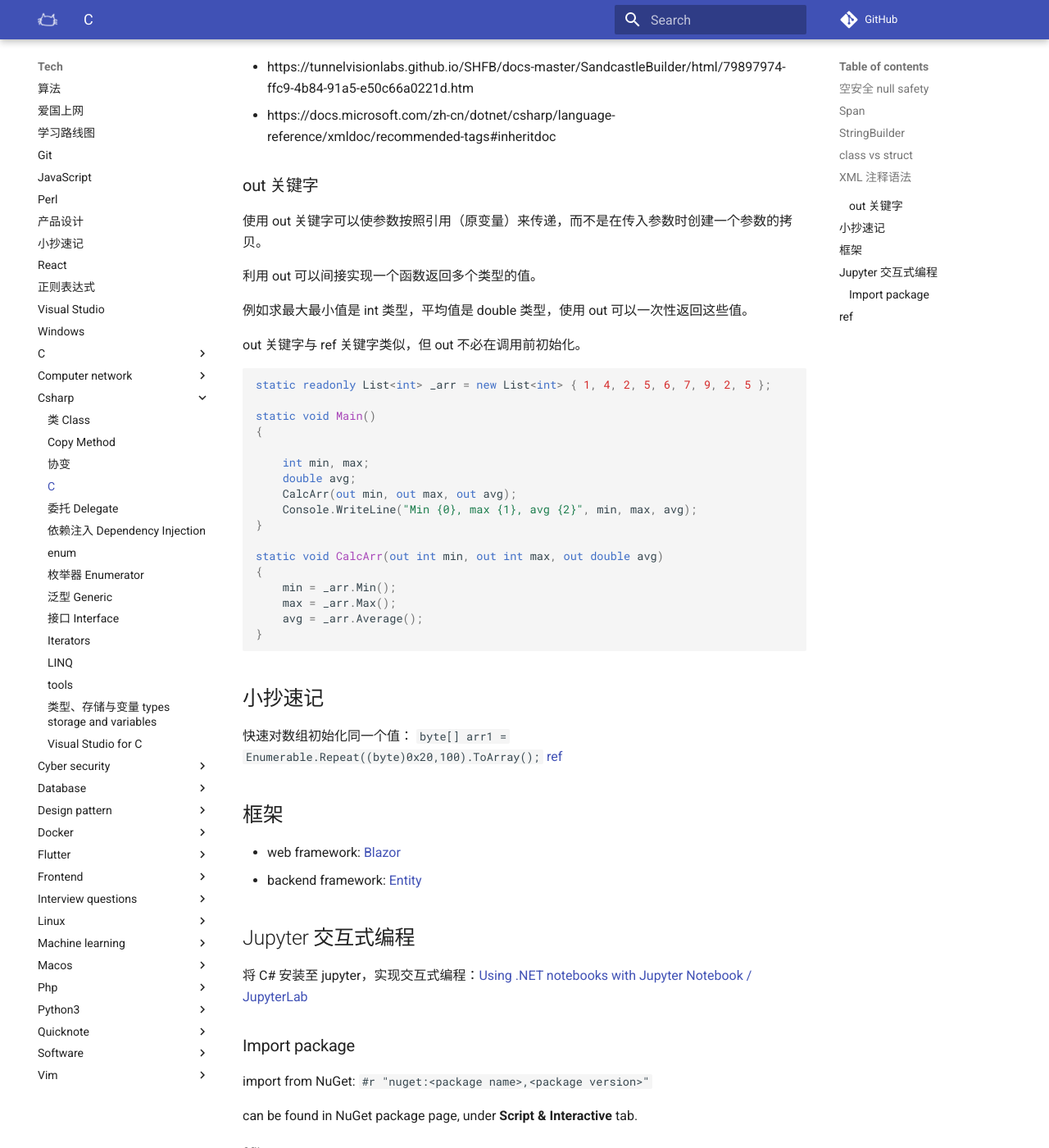
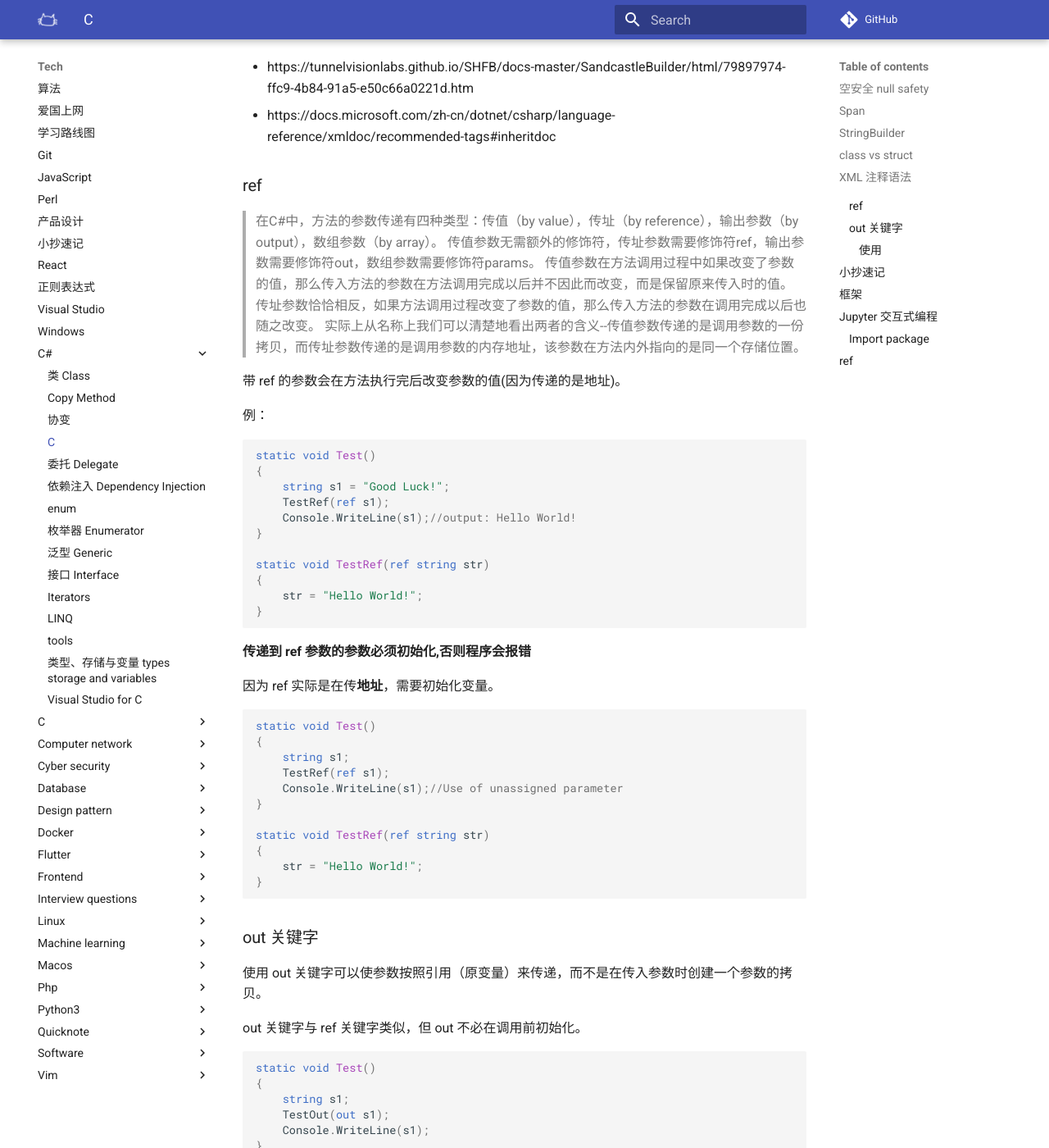
Before and after one commit to luoxufeiyan/wiki.luoxufeiyan.com, an MkDocs documentation site: the page built from docs/tech/C#/csharp.md, in a window 1280 px wide and 1400 px high, scrolled down 2331 px. Shown: the whole window at 82% size. Built offline with MkDocs 1.6.1 and Material for MkDocs 9.7.7, drawn with Linux system fonts in a browser that asks for light colours; comment, search, counter and statistics services are not loaded; some of the changed text lies outside the part shown.

Commit message:
update csharp

````diff
--- a/docs/tech/csharp/csharp.md
+++ b/docs/tech/C#/csharp.md
@@ -102,15 +102,93 @@ ref:
 - https://tunnelvisionlabs.github.io/SHFB/docs-master/SandcastleBuilder/html/79897974-ffc9-4b84-91a5-e50c66a0221d.htm
 - https://docs.microsoft.com/zh-cn/dotnet/csharp/language-reference/xmldoc/recommended-tags#inheritdoc
 
+### ref
+
+> 在C#中，方法的参数传递有四种类型：传值（by value），传址（by reference），输出参数（by output），数组参数（by array）。
+> 传值参数无需额外的修饰符，传址参数需要修饰符ref，输出参数需要修饰符out，数组参数需要修饰符params。
+> 传值参数在方法调用过程中如果改变了参数的值，那么传入方法的参数在方法调用完成以后并不因此而改变，而是保留原来传入时的值。
+> 传址参数恰恰相反，如果方法调用过程改变了参数的值，那么传入方法的参数在调用完成以后也随之改变。
+> 实际上从名称上我们可以清楚地看出两者的含义--传值参数传递的是调用参数的一份拷贝，而传址参数传递的是调用参数的内存地址，该参数在方法内外指向的是同一个存储位置。
+
+
+带 ref 的参数会在方法执行完后改变参数的值(因为传递的是地址)。
+
+例：
+
+```c#
+static void Test()
+{
+    string s1 = "Good Luck!";
+    TestRef(ref s1);
+    Console.WriteLine(s1);//output: Hello World!
+}
+
+static void TestRef(ref string str)
+{
+    str = "Hello World!";
+}
+```
+
+**传递到 ref 参数的参数必须初始化,否则程序会报错**
+
+因为 ref 实际是在传**地址**，需要初始化变量。
+
+```c#
+static void Test()
+{
+    string s1;
+    TestRef(ref s1);
+    Console.WriteLine(s1);//Use of unassigned parameter
+}
+
+static void TestRef(ref string str)
+{
+    str = "Hello World!";
+}
+```
+
 ### out 关键字
 
 使用 out 关键字可以使参数按照引用（原变量）来传递，而不是在传入参数时创建一个参数的拷贝。
 
+out 关键字与 ref 关键字类似，但 out 不必在调用前初始化。
+
+```c#
+static void Test()
+{
+    string s1;
+    TestOut(out s1);
+    Console.WriteLine(s1);
+}
+
+static void TestOut(out string str)
+{
+    str = "Hello World!";
+}
+```
+
+out关键字无法将参数的值传入方法中，（只传递的是方法的引用）。在使用 out 的变量时，初始化必须要在方法的内部进行，否则程序会报错。
+
+```c#
+static void Test()
+{
+    string s1; // 这里赋值也会报错，需要在方法内赋值
+    TestOut(out s1);
+
+}
+
+static void TestOut(out string str)
+{
+    Console.WriteLine(str);//Use of unassigned parameter
+    str = "Hello World!";
+}
+```
+
+#### 使用
+
 利用 out 可以间接实现一个函数返回多个类型的值。
 
 例如求最大最小值是 int 类型，平均值是 double 类型，使用 out 可以一次性返回这些值。
-
-out 关键字与 ref 关键字类似，但 out 不必在调用前初始化。
 
 ```c#
 static readonly List<int> _arr = new List<int> { 1, 4, 2, 5, 6, 7, 9, 2, 5 };
````
Also changed, not shown: docs/tech/C#/class.md (renamed from docs/tech/csharp/class.md), docs/tech/C#/copy.md (renamed from docs/tech/csharp/copy.md), docs/tech/C#/covariance.md (renamed from docs/tech/csharp/covariance.md), docs/tech/C#/delegate.md (renamed from docs/tech/csharp/delegate.md), docs/tech/C#/dependency_injection.md (renamed from docs/tech/csharp/dependency_injection.md), docs/tech/C#/enum.md (renamed from docs/tech/csharp/enum.md), docs/tech/C#/enumerator.md (renamed from docs/tech/csharp/enumerator.md), docs/tech/C#/generic.md (renamed from docs/tech/csharp/generic.md), docs/tech/C#/interface.md (renamed from docs/tech/csharp/interface.md), docs/tech/C#/iterators.md (renamed from docs/tech/csharp/iterators.md), docs/tech/C#/linq.md (renamed from docs/tech/csharp/linq.md), docs/tech/C#/storing_data_that_is_not_part_of_another_type.png (renamed from docs/tech/csharp/storing_data_that_is_not_part_of_another_type.png), docs/tech/C#/tools.md (renamed from docs/tech/csharp/tools.md), docs/tech/C#/types_storage_and_variables.md (renamed from docs/tech/csharp/types_storage_and_variables.md), 3 more files.
